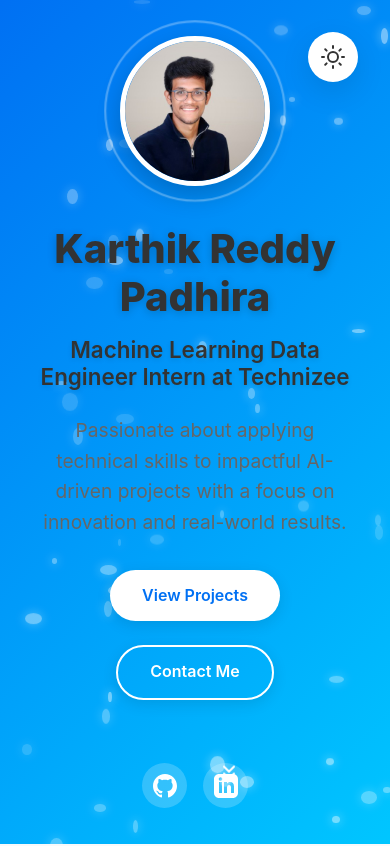
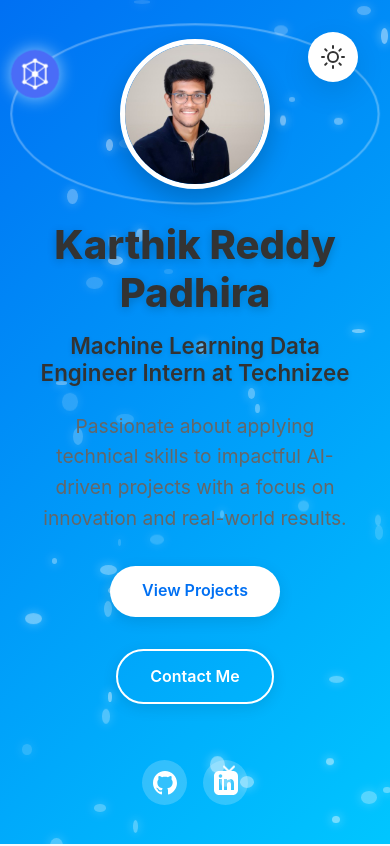
Before and after one commit to Mrnobody2004/Karthik_Portfolio, a React (Vite) app: page / in a window 390 px wide. Shown: the top 846 px of the page. Built offline with nearby package versions, Linux system fonts and the light colour scheme.

Commit message:
Add spacey logo to header

```diff
--- a/src/components/Header.tsx
+++ b/src/components/Header.tsx
@@ -1,5 +1,6 @@
 import HeaderImage from '../header.jpeg';
 import '../styles/Header.css';
+import SpaceyLogo from '/spacey-logo.svg';
 
 const Header = () => {
   return (
@@ -23,6 +24,9 @@ const Header = () => {
       </div>
 
       <div className="hero-content">
+        <div className="spacey-logo">
+          <img src={SpaceyLogo} alt="Spacey Logo" width="60" height="60" />
+        </div>
         <div className="hero-image">
           <img src={HeaderImage} alt="Karthik Reddy Padhira" loading="eager" />
         </div>
--- a/src/styles/Header.css
+++ b/src/styles/Header.css
@@ -1,4 +1,3 @@
-/* Modern Header with Animated Particles */
 .hero {
   min-height: 100vh;
   display: flex;
@@ -11,6 +10,7 @@
   color: white;
   padding: 2rem 0;
   transition: background 0.3s ease;
+  width: 100%;
 }
 
 .dark-mode .hero {
@@ -75,12 +75,29 @@
   text-align: center;
   max-width: 900px;
   padding: 0 2rem;
+  width: 100%;
+  display: flex;
+  flex-direction: column;
+  align-items: center;
+  justify-content: center;
+  margin: 0 auto;
+}
+
+/* Container for proper centering */
+.hero .container {
+  width: 100%;
+  max-width: 1200px;
+  margin: 0 auto;
+  display: flex;
+  justify-content: center;
 }
 
 .hero-image {
   position: relative;
   margin-bottom: 2rem;
-  display: inline-block;
+  display: flex;
+  justify-content: center;
+  width: 100%;
 }
 
 .hero-image img {
@@ -121,6 +138,8 @@
   margin-bottom: 1rem;
   text-shadow: 0 2px 10px rgba(0, 0, 0, 0.2);
   animation: fadeIn 1s ease-out;
+  width: 100%;
+  text-align: center;
 }
 
 .hero-subtitle {
@@ -130,6 +149,8 @@
   opacity: 0.9;
   text-shadow: 0 2px 5px rgba(0, 0, 0, 0.1);
   animation: fadeIn 1s ease-out 0.3s both;
+  width: 100%;
+  text-align: center;
 }
 
 .hero-text {
@@ -138,11 +159,18 @@
   font-size: 1.2rem;
   line-height: 1.6;
   animation: fadeIn 1s ease-out 0.6s both;
+  text-align: center;
+  width: 100%;
 }
 
 .hero-buttons {
   margin-bottom: 2.5rem;
   animation: fadeIn 1s ease-out 0.9s both;
+  display: flex;
+  justify-content: center;
+  flex-wrap: wrap;
+  width: 100%;
+  gap: 1rem;
 }
 
 .btn {
@@ -198,6 +226,7 @@
   justify-content: center;
   gap: 1rem;
   animation: fadeIn 1s ease-out 1.2s both;
+  width: 100%;
 }
 
 .social-link {
@@ -285,6 +314,37 @@
   }
 }
 
+/* Spacey Logo Styling */
+.spacey-logo {
+  position: absolute;
+  top: 20px;
+  left: 20px;
+  z-index: 10;
+  animation: pulse 2s infinite alternate;
+}
+
+.spacey-logo img {
+  width: 60px;
+  height: 60px;
+  filter: drop-shadow(0 0 8px rgba(255, 255, 255, 0.6));
+  transition: transform 0.3s ease;
+}
+
+.spacey-logo:hover img {
+  transform: rotate(20deg) scale(1.1);
+}
+
+@keyframes pulse {
+  0% {
+    transform: scale(1);
+    opacity: 0.8;
+  }
+  100% {
+    transform: scale(1.05);
+    opacity: 1;
+  }
+}
+
 /* Responsive */
 @media (max-width: 768px) {
   .hero-title {
@@ -299,4 +359,14 @@
     width: 150px;
     height: 150px;
   }
+
+  .spacey-logo {
+    top: 10px;
+    left: 10px;
+  }
+
+  .spacey-logo img {
+    width: 50px;
+    height: 50px;
+  }
 }
```
Also changed, not shown: public/spacey-logo.svg (added).
